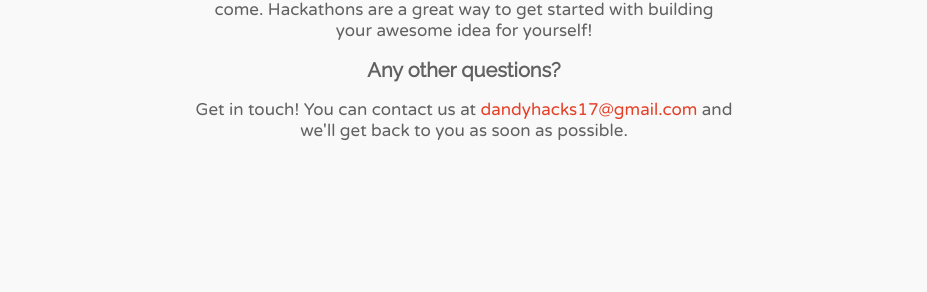
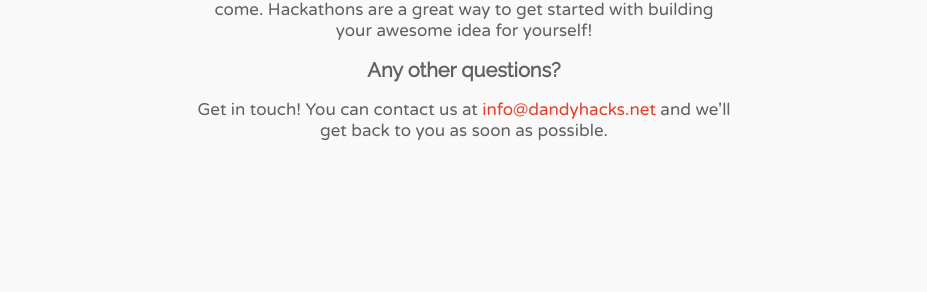
Before and after one commit to RocHack/rochack.org, a Jekyll site: the page dandyhacks/hackathon.html, which Jekyll copies as it is, in a window 1280 px wide and 900 px high, scrolled down 3562 px. Shown: the part 161-453 px from the top of the window, without its empty margins (176-1103 px from the left). Built offline with Jekyll 4.4.1, drawn with Linux system fonts in a browser that asks for light colours.

Commit message:
Update hackathon.html

```diff
--- a/dandyhacks/hackathon.html
+++ b/dandyhacks/hackathon.html
@@ -303,7 +303,7 @@
 
                         <div class="faq-question">
                             <h3>Any other questions?</h3>
-                            <p>Get in touch! You can contact us at <a href="mailto:dandyhacks17@gmail.com">dandyhacks17@gmail.com</a> and we'll get back to you as soon as possible.</p>
+                            <p>Get in touch! You can contact us at <a href="mailto:info@dandyhacks.net">info@dandyhacks.net</a> and we'll get back to you as soon as possible.</p>
                         </div>
                     </div>
                 </div>
```
